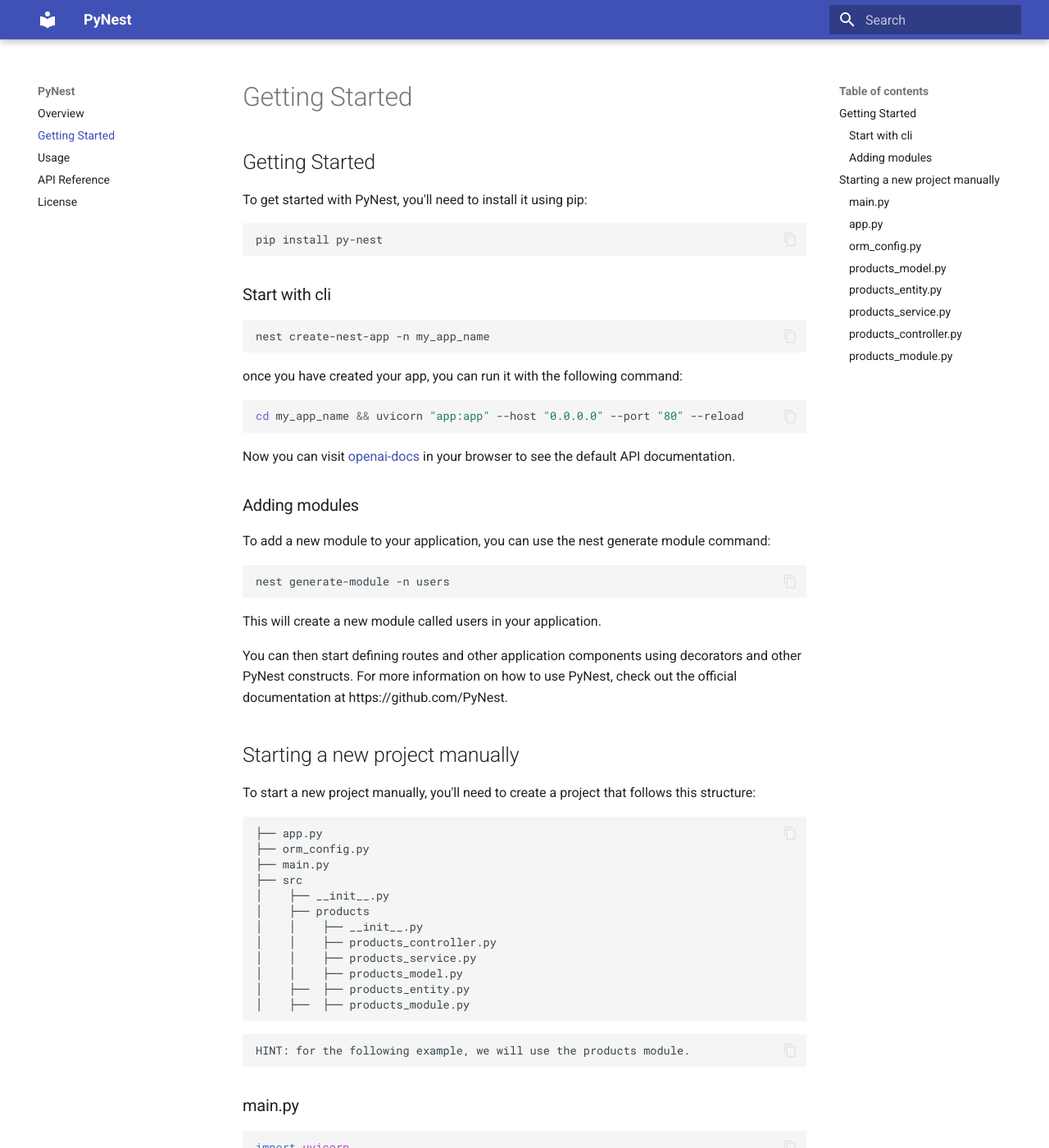
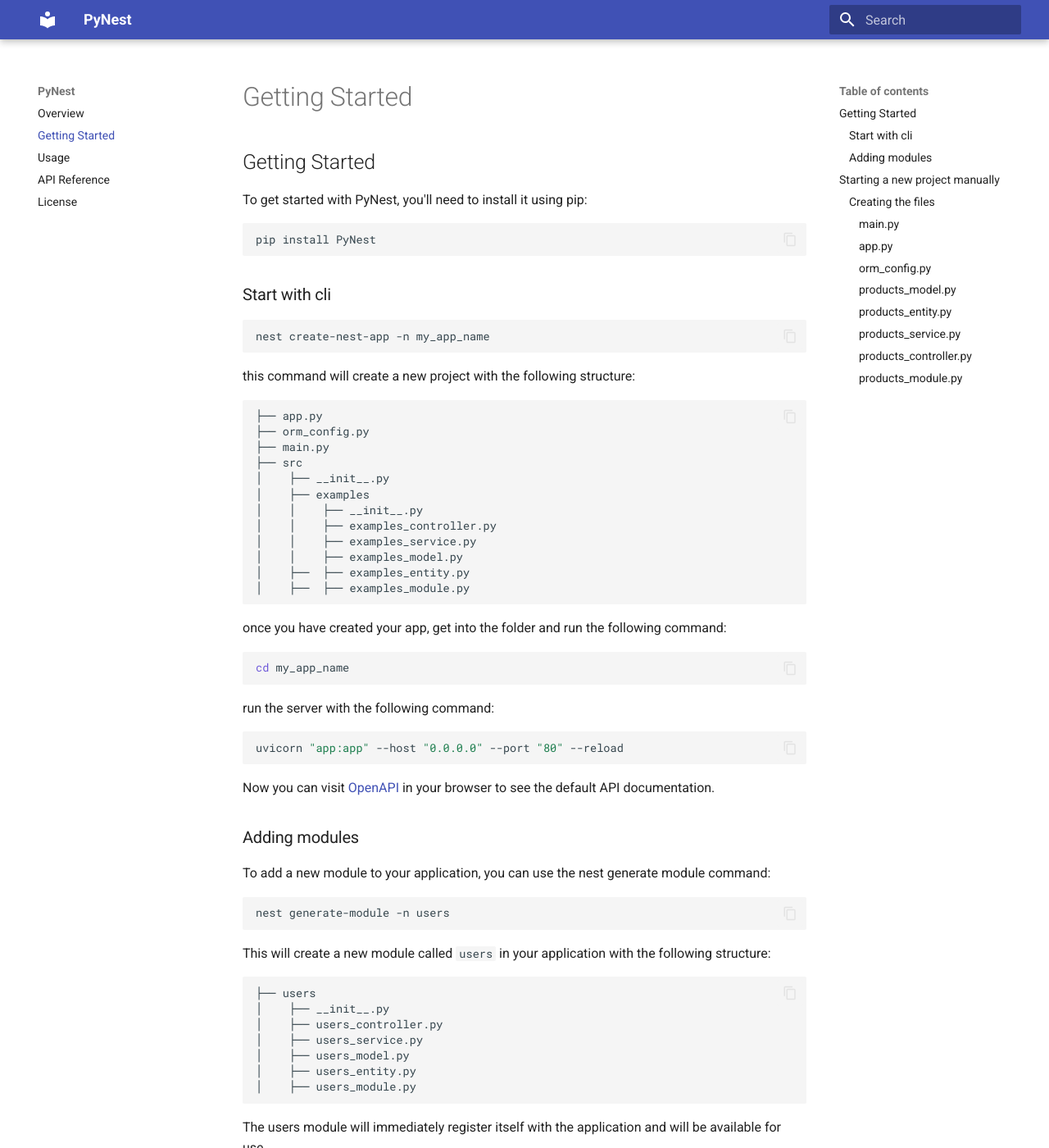
Before and after one commit to PythonNest/PyNest, an MkDocs documentation site: the page built from docs/installation.md, in a window 1280 px wide and 1400 px high. Shown: the whole window at 82% size. Built offline with MkDocs 1.6.1 and Material for MkDocs 9.7.7, drawn with Linux system fonts in a browser that asks for light colours; some of the changed text lies outside the part shown.

Commit message:
update docs

````diff
--- a/docs/installation.md
+++ b/docs/installation.md
@@ -2,7 +2,7 @@
 To get started with PyNest, you'll need to install it using pip:
 
 ```bash
-pip install py-nest
+pip install PyNest
 ```
 
 ### Start with cli
@@ -10,13 +10,36 @@
 nest create-nest-app -n my_app_name
 ```
 
-once you have created your app, you can run it with the following command:
+this command will create a new project with the following structure:
+
+```text
+├── app.py
+├── orm_config.py
+├── main.py
+├── src
+│    ├── __init__.py
+│    ├── examples
+│    │    ├── __init__.py
+│    │    ├── examples_controller.py
+│    │    ├── examples_service.py
+│    │    ├── examples_model.py
+│    ├──  ├── examples_entity.py
+│    ├──  ├── examples_module.py
+```
+
+once you have created your app, get into the folder and run the following command:
 
 ```bash
-cd my_app_name && uvicorn "app:app" --host "0.0.0.0" --port "80" --reload
+cd my_app_name
 ```
 
-Now you can visit [openai-docs](http://localhost:80/docs) in your browser to see the default API documentation.
+run the server with the following command:
+
+```bash
+uvicorn "app:app" --host "0.0.0.0" --port "80" --reload
+```
+
+Now you can visit [OpenAPI](http://localhost:80/docs) in your browser to see the default API documentation.
 
 ### Adding modules
 
@@ -26,12 +49,29 @@
 nest generate-module -n users
 ```
 
-This will create a new module called users in your application.
+This will create a new module called ```users``` in your application with the following structure:
+
+```text
+├── users
+│    ├── __init__.py
+│    ├── users_controller.py
+│    ├── users_service.py
+│    ├── users_model.py
+│    ├── users_entity.py
+│    ├── users_module.py
+```
+
+The users module will immediately register itself with the application and will be available for use.
 
 You can then start defining routes and other application components using decorators and other PyNest constructs.
+
 For more information on how to use PyNest, check out the official documentation at https://github.com/PyNest.
 
 ## Starting a new project manually
+
+```text
+NOTICE: for the following example, we will use the products module.
+```
 
 To start a new project manually, you'll need to create a project that follows this structure:
 
@@ -41,7 +81,7 @@
 ├── main.py
 ├── src
 │    ├── __init__.py
-│    ├── products
+│    ├── examples
 │    │    ├── __init__.py
 │    │    ├── products_controller.py
 │    │    ├── products_service.py
@@ -50,11 +90,11 @@
 │    ├──  ├── products_module.py
 ```
 
-```text
-HINT: for the following example, we will use the products module.
-```
+Explanation: This is the directory structure for your project. It includes the main files and a src directory that contains your project's source code.
 
-### main.py
+### Creating the files
+
+#### main.py
 ```python
 import uvicorn
 
@@ -67,7 +107,12 @@
     )
 ```
 
-### app.py
+This is the main.py file, which is responsible for running your application using the Uvicorn server.
+<br>
+It imports the uvicorn library and starts the server with the specified host and port.
+
+
+#### app.py
 
 ```python
 from orm_config import config
@@ -83,7 +128,11 @@
 )
 ```
 
-### orm_config.py
+This is the app.py file, which is the entry point for your application. It imports necessary modules and sets up the App object with a description and the ProductsModule.
+<br>
+It also initializes the database using the config.create_all function.
+
+#### orm_config.py
 ```python
 from nest.core import OrmService
 import os
@@ -103,7 +152,13 @@
 )
 ```
 
-Once we set up this 3 files, we can start creating our modules. each module is a folder with the following structure (I wil use the product module as an example):
+This is the orm_config.py file, which contains the configuration for your ORM (Object-Relational Mapping) service.
+
+It imports necessary libraries, loads environment variables using dotenv, and creates an OrmService object with the specified database type and configuration parameters.
+
+---
+
+Once we set up this 3 files, we can start creating our modules. each module is a folder with the following structure:
 
 ```text
 ├── products
@@ -114,7 +169,12 @@
 |    ├── products_entity.py
 │    ├── products_module.py
 ```
-### products_model.py
+
+This is the structure of a module folder. It includes an __init__.py file to make the folder a Python package,
+<br>
+As well as specific files for the module's controller, service, model, entity, and module configurations.
+
+#### products_model.py
 ```python
 from pydantic import BaseModel
 
@@ -125,7 +185,11 @@
     description: str
 ```
 
-### products_entity.py
+This is the products_model.py file, which defines the Product model using the BaseModel class from the pydantic library.
+<br>
+The model represents the structure and attributes of a product.
+
+#### products_entity.py
 
 ```python
 from sqlalchemy import Column, Integer, String, Float
@@ -141,7 +205,11 @@
     description = Column(String)
 ```
 
-### products_service.py
+This is the products_entity.py file, which defines the Product entity using SQLAlchemy.
+<br>
+It imports necessary modules and inherits from the config.Base class. The entity represents the database table for storing products, with columns for id, name, price, and description.
+
+#### products_service.py
 
 ```python
 from src.products.products_model import Product
@@ -179,7 +247,14 @@
         return self.session.query(ProductEntity).order_by(ProductEntity.id.desc()).first()
 ```
 
-### products_controller.py
+This is the service file, which contains the ProductsService class. It imports necessary modules and defines methods for interacting with the database.
+<br>
+The methods include adding a product, getting all products, getting a specific product by ID, and retrieving the last added product.
+<br>
+The `@db_request_handler` decorator is responsible for managing the database session and handling any exceptions that may occur during database operations.
+
+
+#### products_controller.py
 
 ```python
 from nest.core import Depends, Controller, Get, Post
@@ -207,10 +282,16 @@
     def last_product(self):
         return self.service.last_product()
 ```
+In summary, the `decorators` and the `Depends` class are used to define routes and HTTP methods for the
+<br>
+`ProductsController` class, and to inject the `ProductsService` dependency into the service attribute of the controller.
+<br>
+This allows the controller to handle incoming requests and interact with
+<br>
+The service to perform specific actions based on the routes and methods defined.
 
 
-
-### products_module.py
+#### products_module.py
 
 ```python
 from src.products.products_controller import ProductsController
@@ -224,5 +305,7 @@
         self.controllers = [ProductsController]
 ```
 
+This module can be registered and used in your application. Once the module is registered, the controller routes will be available at the specified path.
+
 This 5 components are the minimum required to create a module that works with the ORM.
 There are many more options of how you can design your modules and which databases you can use, but this is the default basic structure.
````
Also changed, not shown: ReadMe.md (+125 -38 lines).
